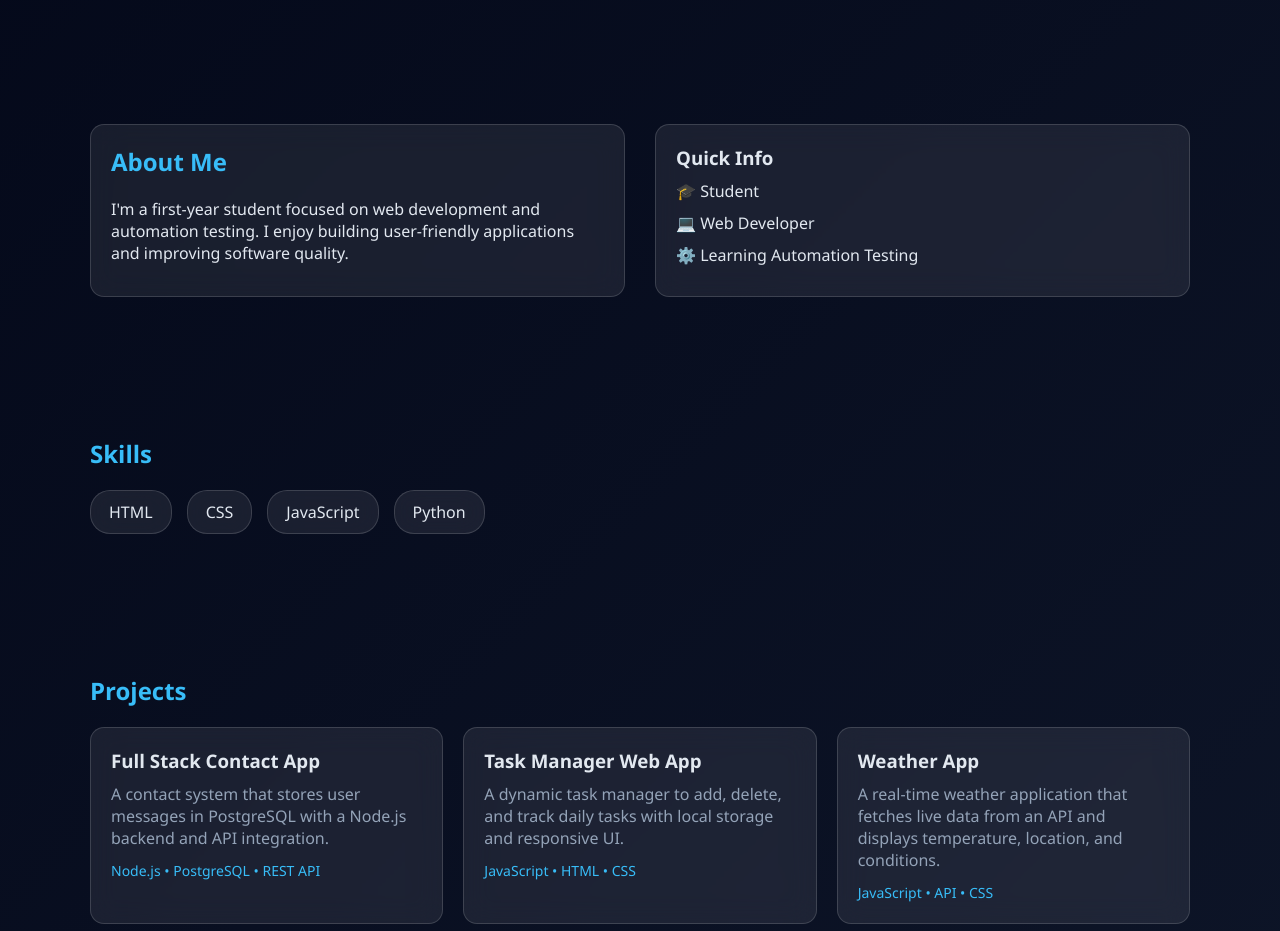
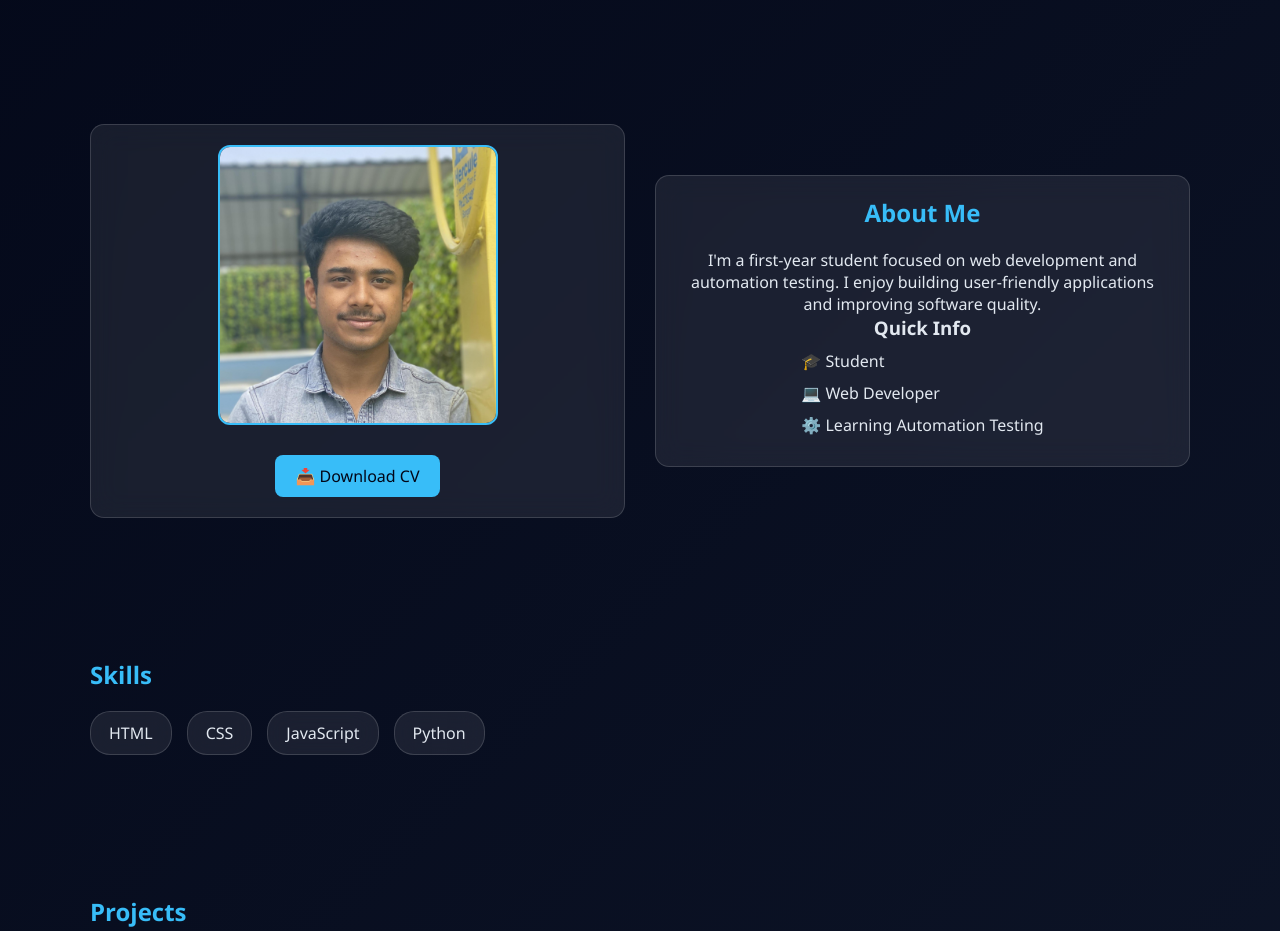
Before and after one commit to harshan-harsh15/project-repo, a plain HTML site: page index.html in a window 1280 px wide. Shown: the part 720-1651 px from the top of the page. Drawn offline with Linux system fonts and the light colour scheme.

Commit message:
added cv and photo

```diff
--- a/index.html
+++ b/index.html
@@ -10,8 +10,6 @@
 
 <!-- NAVBAR -->
 <header class="navbar glass">
-
-
     <ul class="menu">
         <li><a href="#home">Home</a></li>
         <li><a href="#about">About</a></li>
@@ -19,9 +17,7 @@
         <li><a href="#work">Projects</a></li>
         <li><a href="#contact" class="btn">Contact</a></li>
     </ul>
-    </div>
 </header>
-
 
 <!-- HERO -->
 <section id="home" class="hero-section">
@@ -32,10 +28,14 @@
     </div>
 </section>
 
-
 <!-- ABOUT -->
 <section id="about" class="section">
     <div class="container grid-2">
+
+        <div class="glass card">
+            <img src="photo.jpg" alt="Harshan Antony" class="profile-photo">
+            <a href="harshan_cv.pdf" class="primary-btn" download>📥 Download CV</a>
+        </div>
 
         <div class="glass card">
             <h2>About Me</h2>
@@ -43,9 +43,7 @@
                 I'm a first-year student focused on web development and automation testing.
                 I enjoy building user-friendly applications and improving software quality.
             </p>
-        </div>
 
-        <div class="glass card">
             <h3>Quick Info</h3>
             <ul>
                 <li>🎓 Student</li>
@@ -56,7 +54,6 @@
 
     </div>
 </section>
-
 
 <!-- SKILLS -->
 <section id="skills" class="section">
@@ -71,6 +68,7 @@
         </div>
     </div>
 </section>
+
 <!-- PROJECTS -->
 <section id="work" class="section">
     <div class="container">
@@ -98,7 +96,7 @@
                 <span>JavaScript • HTML • CSS</span>
             </div>
 
-            <!-- Project 3 (REPLACED) -->
+            <!-- Project 3 -->
             <div class="glass project-card">
                 <h3>Weather App</h3>
                 <p>
@@ -134,7 +132,6 @@
     </div>
 </section>
 
-
 <!-- FOOTER -->
 <footer class="footer glass">
     <p>© 2025 Harshan Antony • All rights reserved</p>
--- a/style.css
+++ b/style.css
@@ -1,4 +1,4 @@
-/* RESET */
+
 * {
     margin: 0;
     padding: 0;
@@ -101,10 +101,12 @@ body {
     border-radius: 8px;
     text-decoration: none;
     transition: 0.3s;
+    margin-top: 15px;
 }
 
 .primary-btn:hover {
     background: #0ea5e9;
+    transform: translateY(-2px);
 }
 
 /* SECTION */
@@ -122,16 +124,43 @@ h2 {
     display: grid;
     grid-template-columns: 1fr 1fr;
     gap: 30px;
+    align-items: center;
 }
 
 /* CARD */
 .card {
     padding: 20px;
+    display: flex;
+    flex-direction: column;
+    align-items: center;
+    text-align: center;
+}
+
+.card:first-child {
+    align-items: center;
+}
+
+/* PROFILE PHOTO */
+.profile-photo {
+    width: 100%;
+    max-width: 280px;
+    height: 280px;
+    border-radius: 12px;
+    object-fit: cover;
+    margin-bottom: 15px;
+    border: 2px solid #38bdf8;
+    transition: 0.3s;
+}
+
+.profile-photo:hover {
+    transform: scale(1.03);
+    box-shadow: 0 0 20px rgba(56, 189, 248, 0.3);
 }
 
 /* ABOUT LIST */
 .card ul {
     list-style: none;
+    text-align: left;
 }
 
 .card ul li {
@@ -262,4 +291,9 @@ section {
     .hero-box h1 {
         font-size: 2rem;
     }
+
+    .profile-photo {
+        max-width: 200px;
+        height: 200px;
+    }
 }
```
Lines whose indentation alone changed are shown as unchanged.
